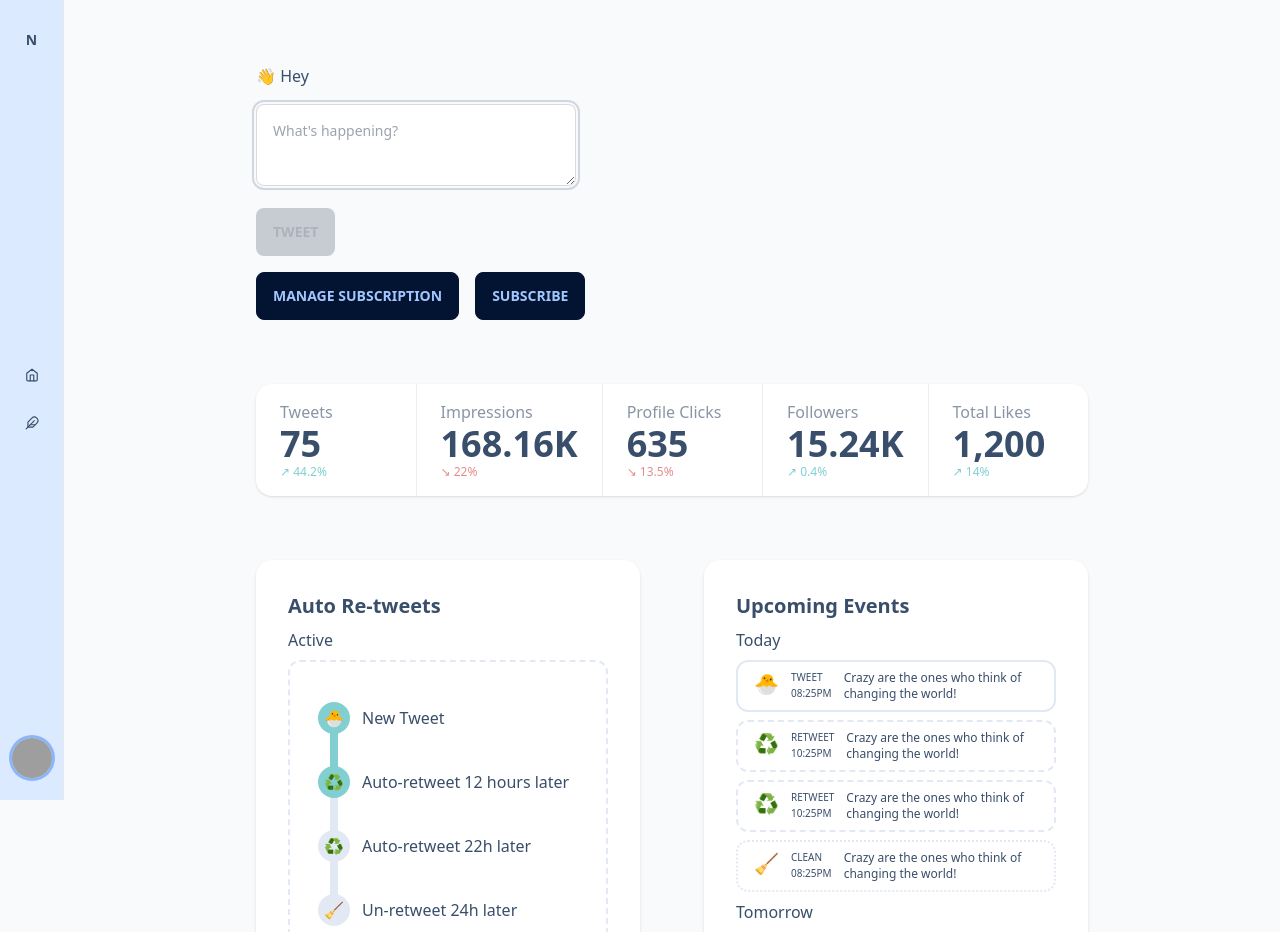
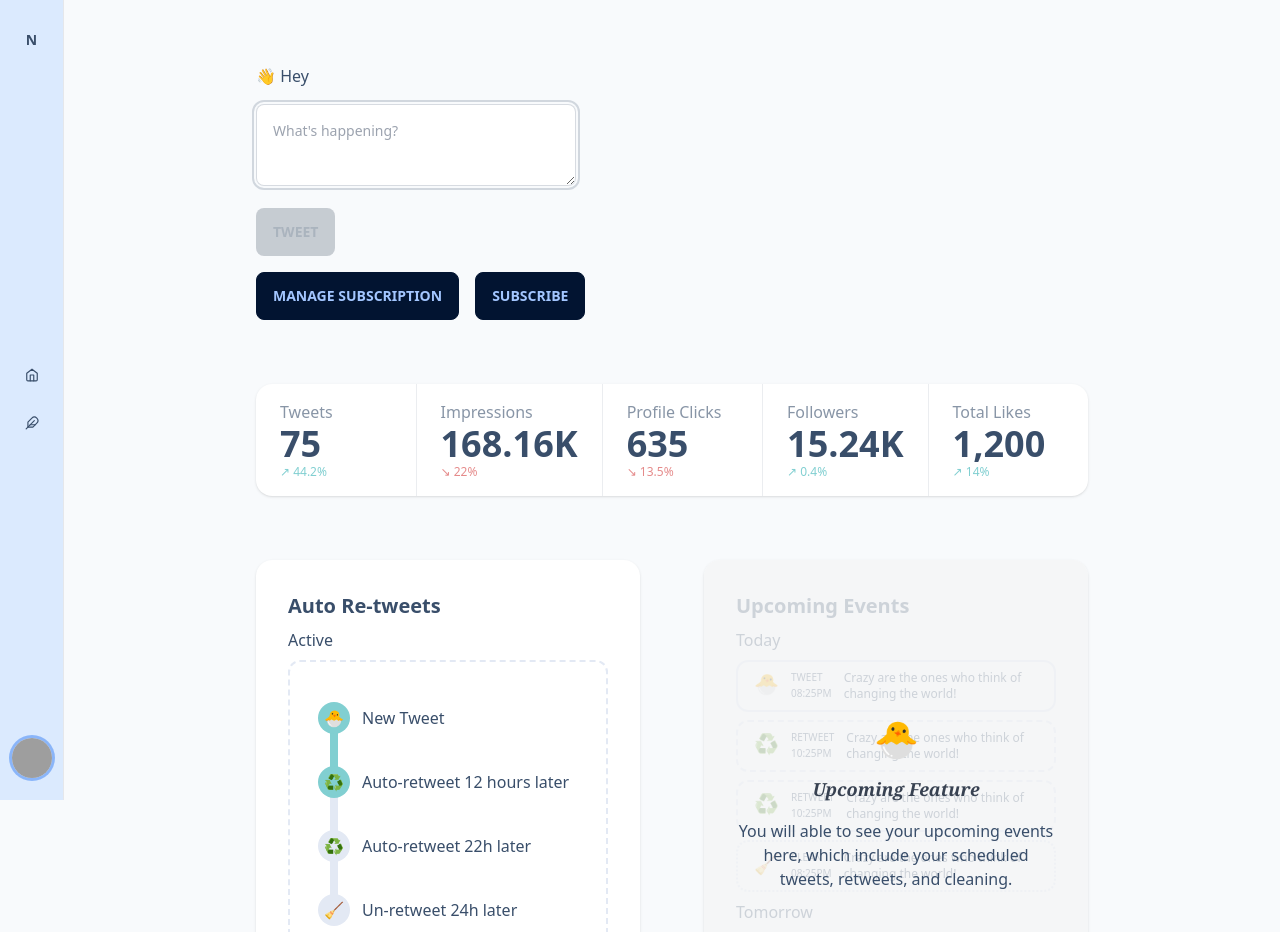
Before and after one commit to abheist/tweetcat-frontend, a Next.js app: page /home in a window 1280 px wide. Shown: the top 932 px of the page. Built offline with nearby package versions, Linux system fonts and the light colour scheme; no server answers; grey boxes are pictures that could not be loaded.

Commit message:
🥸 create upcomingFeature.tsx component and this will be added to all the components which are not getting released yet but will be shown to the users

```diff
--- a/src/components/upcomingEvents.tsx
+++ b/src/components/upcomingEvents.tsx
@@ -1,8 +1,14 @@
 import {EventCleaningTweet, EventNewTweet, EventRetweet} from "@/components/tweetEvents";
 import React from "react";
+import {UpcomingFeature} from "@/components/upcomingFeature";
 
 export function UpcomingEvents() {
     return <div className="card bg-base-100 shadow overflow-hidden max-h-[490px]">
+        <UpcomingFeature
+            icon={`🐣`}
+            heading={'Upcoming Feature'}
+            description={`You will able to see your upcoming events here, which include your scheduled tweets, retweets,
+                          and cleaning.`}/>
         <div className="card-body">
             <h2 className="card-title">Upcoming Events</h2>
             <p>Today</p>
--- /dev/null
+++ b/src/components/upcomingFeature.tsx
@@ -0,0 +1,18 @@
+import React from "react";
+
+interface UpcomingFeatureProps {
+    icon: string;
+    heading: string;
+    description: string;
+}
+
+export function UpcomingFeature({icon, heading, description}: UpcomingFeatureProps) {
+    return <div
+        className={`absolute bg-gray-100/80 z-20 w-full h-full flex justify-center items-center px-8`}>
+        <div className={`space-y-4`}>
+            <p className={`text-4xl text-center`}>{icon}</p>
+            <p className={`text-lg mx-auto font-bold italic font-serif text-gray-700 text-center`}>{heading}</p>
+            <p className={`mx-auto text-primary-900 text-center`}>{description}</p>
+        </div>
+    </div>;
+}
```
